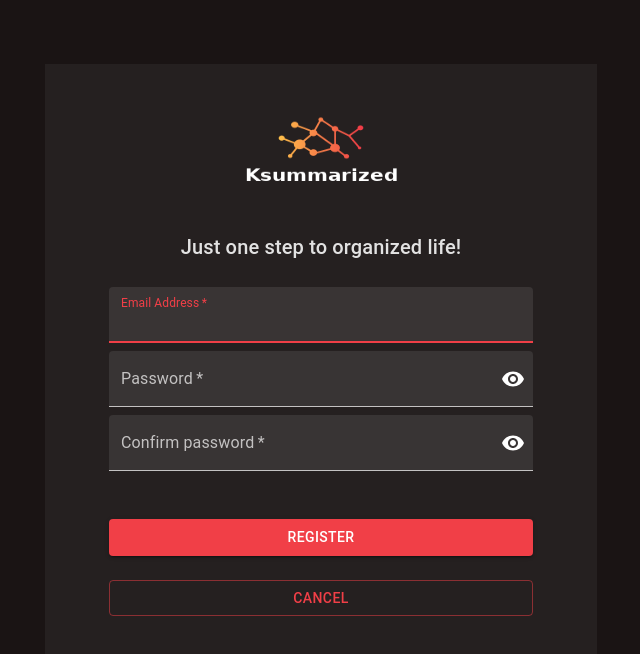
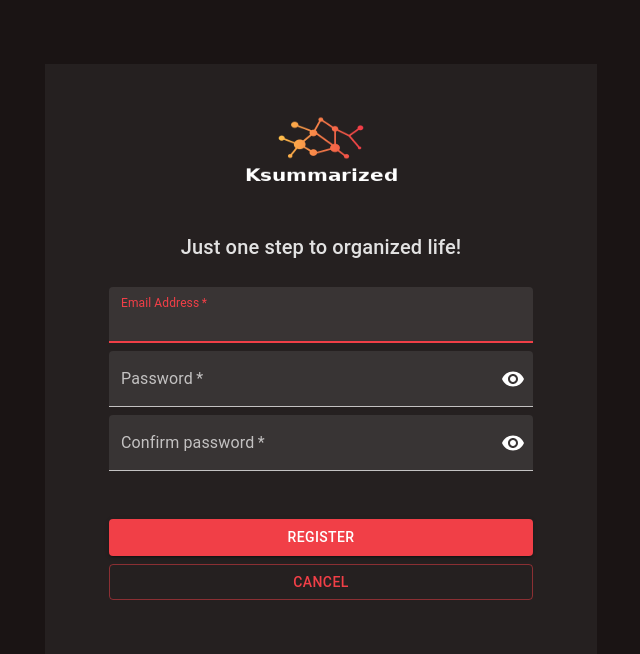
Before and after one commit to ksummarized/ksummarized.com, a React (Vite) app in the folder frontend/: page /register in a window 1280 px wide. Shown: the top 654 px of the page, without its empty margins (319-959 px from the left). Built offline with nearby package versions, Linux system fonts and the light colour scheme.

Commit message:
Closes #19
Change the space between buttons in a register form.

```diff
--- a/frontend/src/pages/Register/RegisterForm.tsx
+++ b/frontend/src/pages/Register/RegisterForm.tsx
@@ -64,7 +64,7 @@ export default function RegisterForm(): JSX.Element {
             type="reset"
             fullWidth
             variant="outlined"
-            sx={{ mt: 3, mb: 2 }}
+            sx={{ mt: 1, mb: 3 }}
           >
             CANCEL
           </Button>
```
